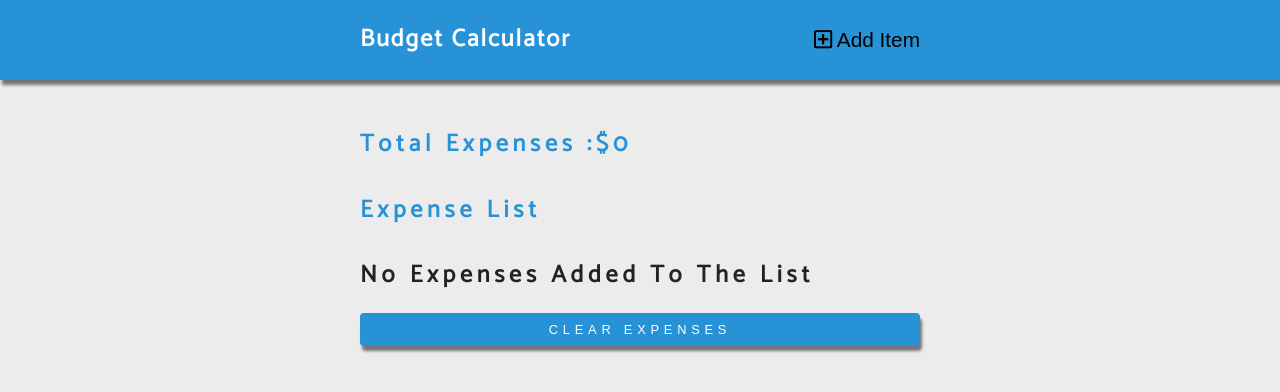
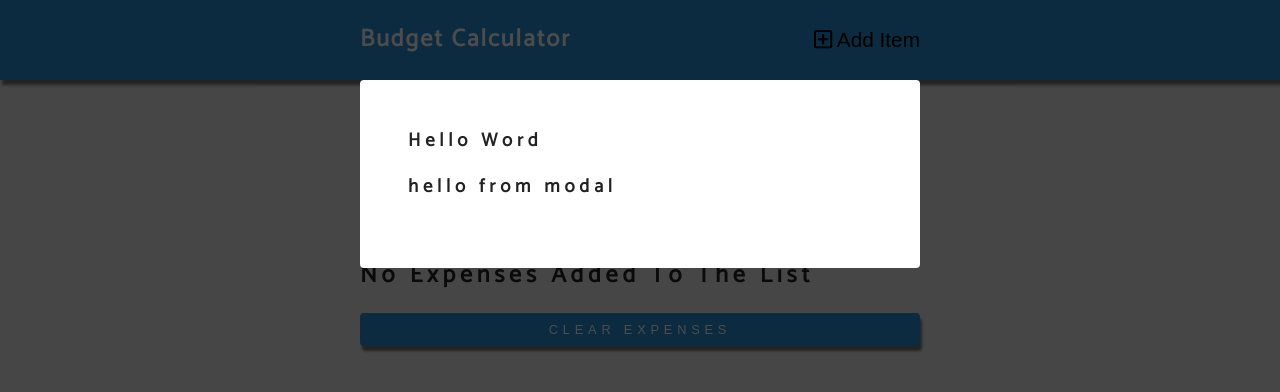
Before and after one commit to BeataJ/budget-calculator-svelte, a Svelte app: page / in a window 1280 px wide. Shown: the top 392 px of the page. Built offline with nearby package versions, Linux system fonts and the light colour scheme.

Commit message:
add Modal tag with slot

```diff
--- a/src/App.svelte
+++ b/src/App.svelte
@@ -94,3 +94,7 @@
     class="btn btn-primary btn-block"
     on:click={clearExpenses}>clear expenses</button>
 </main>
+<!-- <Modal /> -->
+<Modal>
+  <h3>Hello Word</h3>
+</Modal>
--- a/src/Modal.svelte
+++ b/src/Modal.svelte
@@ -3,6 +3,7 @@
 
 <div class="modal-container">
   <div class="modal-content">
+    <slot />
     <h3>hello from modal</h3>
   </div>
 </div>
```
